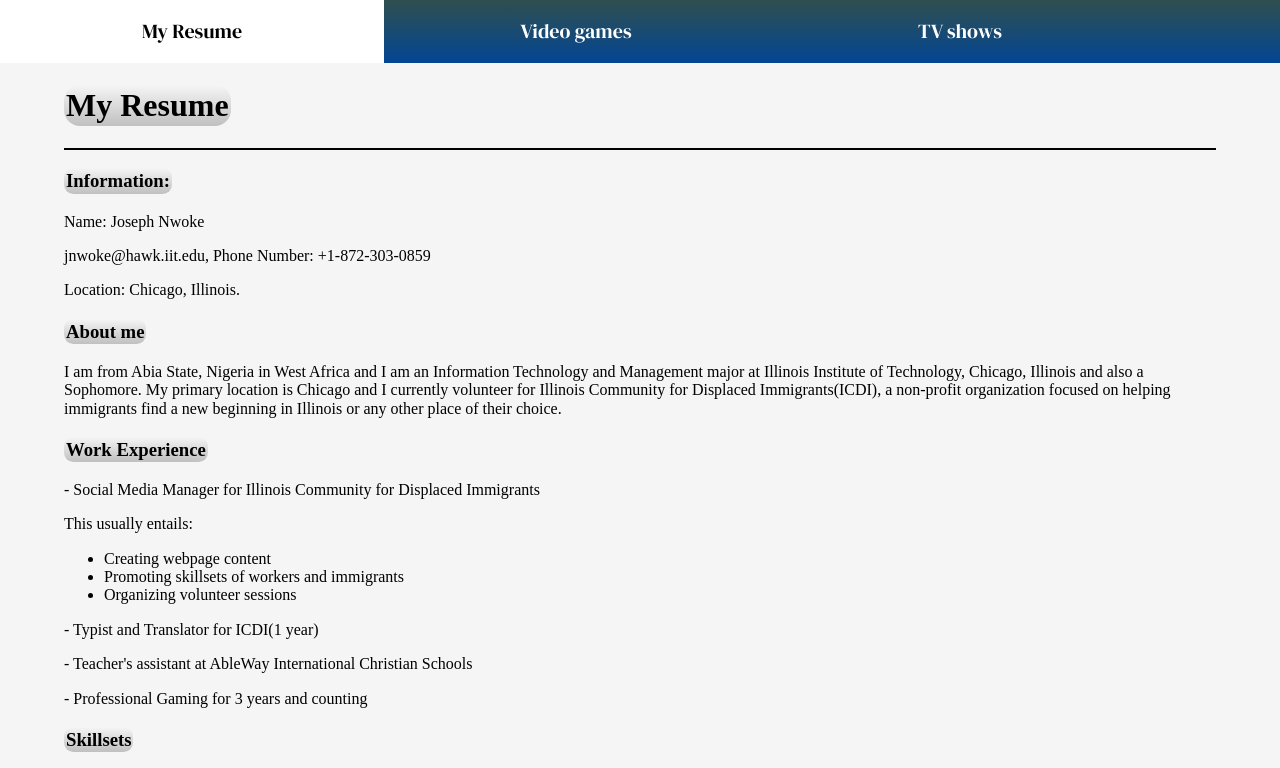
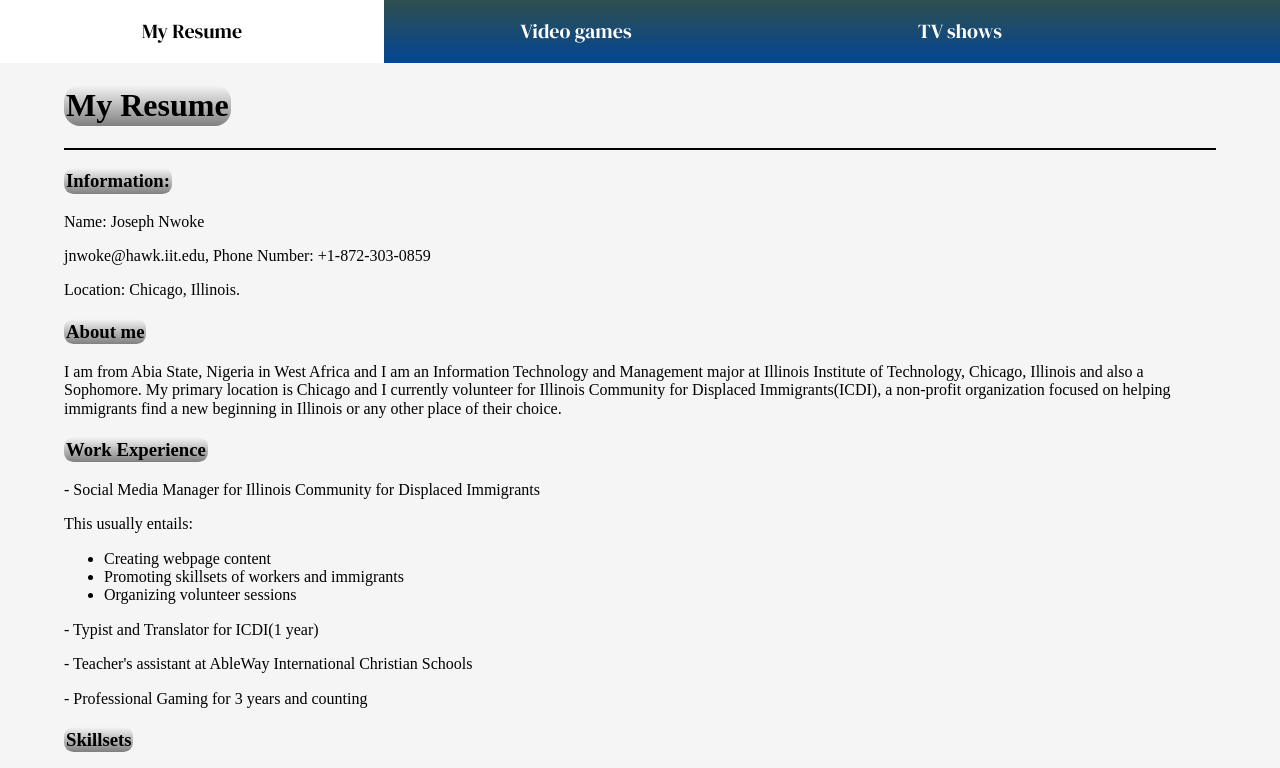
Before and after one commit to joenwoke/itmd361-project2, a plain HTML site: page index.html in a window 1280 px wide. Shown: the top 768 px of the page. Drawn offline with Linux system fonts and the light colour scheme.

Commit message:
Changed color for babushka style

```diff
--- a/css/style.css
+++ b/css/style.css
@@ -36,7 +36,7 @@ nav ul li a {
 .babushka {
   border-radius: 0.5em;
   width: fit-content;
-  background-image: linear-gradient(whitesmoke, silver);
+  background-image: linear-gradient(whitesmoke, gray);
   padding: 2px
 }
 
```
Also changed, not shown: 1 other file.
